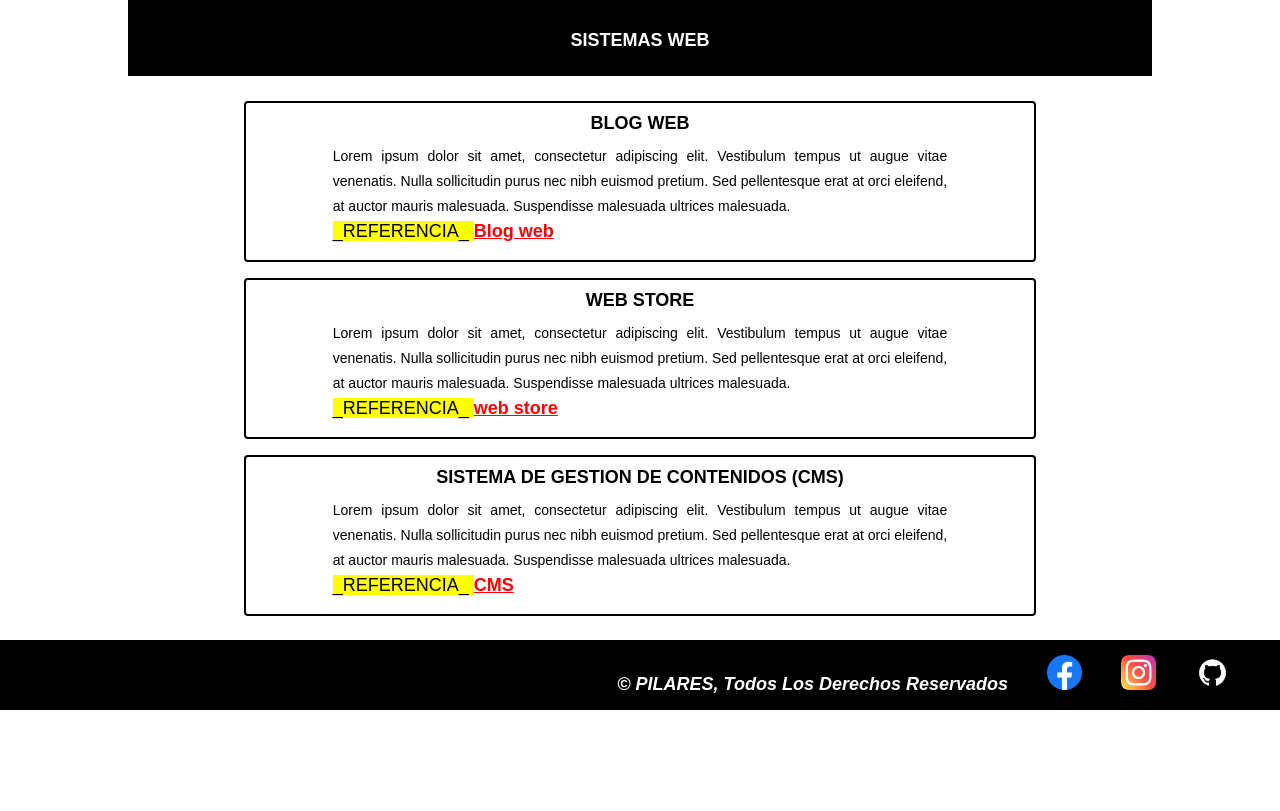
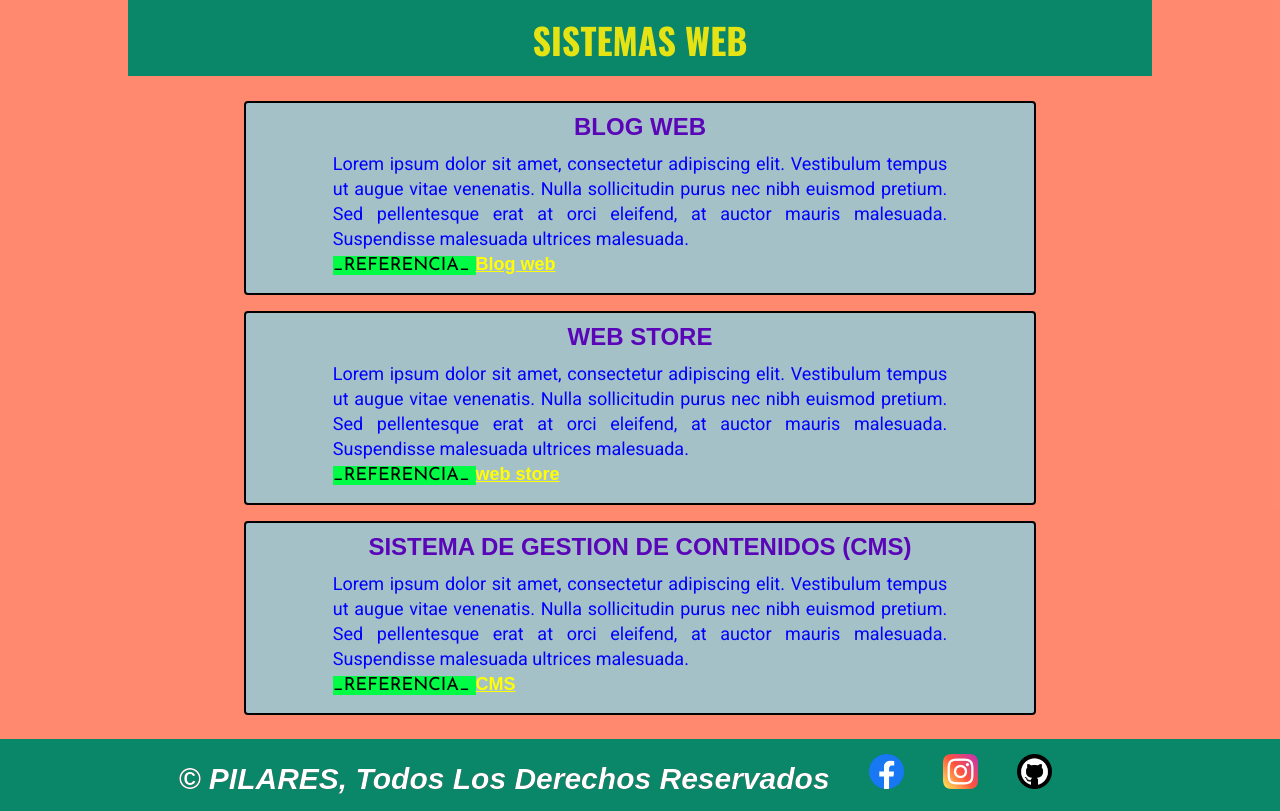
Before and after one commit to codigo-topiltzin/proyecto_web, a plain HTML site: page index.html in a window 1280 px wide. Drawn offline with nearby package versions, Linux system fonts and the light colour scheme; a web font is replaced by a local one.

Commit message:
change style.css

```diff
--- a/assets/css/style.css
+++ b/assets/css/style1.css
@@ -1,62 +1,62 @@
 /*Cambia el color de fondo de la pagina en general*/
 .content{
-    background-color: white;
+    background-color: rgba(255,88,51,0.7);
 }
 /*Cambia el color de fondo del encabezado*/
 .header__banner{
-    background-color: black;
+    background-color: rgba(10,134,104,1);
 }
 /*Cambia el tipo de letra del titulo a Oswald*/
 /*Cambia el color de la letra del titulo*/
 /*Cambia el tamaño de la letra del titulo a 36px*/
 .banner__title{
-    font-family: "Sans Serif", Arial, Sans-Serif;
-    color: white;
-    font-size: 18px;
+    font-family: "Oswald", Arial, Sans-Serif;
+    color: rgba(230,227,21,1);
+    font-size: 36px;
 }
 /*Cambia el color de fondo de los articulos*/
 .section__article{
-    background-color: white;
+    background-color: rgba(165,193,200,1);
 }
 /*Cambia el tipo de letra del titulo del articulo a Montserrat*/
 /*Cambia el color de la letra del titulo del articulo*/
 /*Cambia el tamaño de la letra del titulo del articulo 24px*/
 .article__issue{
-    font-family: "Sans Serif", Arial, Sans-Serif;
-    color: black;
-    font-size: 18px;
+    font-family: "Monserrat", Arial, Sans-Serif;
+    color: rgba(90,6,184,1);
+    font-size: 24px;
 }
 /*Cambia el tipo de letra del texto del articulo a Roboto*/
 /*Cambia el color de la letra del texto del articulo*/
 /*Cambia el tamaño de la letra del texto del articulo 18*/
 .article__text{
-    font-family: "Sans Serif",  Arial, Sans-Serif;
-    color: black;
-    font-size: 14px;
+    font-family: "Roboto",  Arial, Sans-Serif;
+    color: blue;
+    font-size: 18px;
 }
 /*Cambia el tipo de letra del texto del articulo a Josefin Sans*/
 /*Cambia el color de remarcado del texto*/
 .article__span{
-    font-family: "Sans Serif", Arial, Sans-Serif;
-    background-color: yellow;
+    font-family: "Josefin Sans", Arial, Sans-Serif;
+    background-color: rgba(0,252,69,1);
 }
 /*Cambia el tipo de letra del texto del articulo a Smooch Sans*/
 /*Cambia el color del hipervinculo*/
 .article__link{
-    font-family: "Sans Serif", Arial, Sans-Serif;
-    color: red;
+    font-family: "Smooch Sans", Arial, Sans-Serif;
+    color: yellow;
 }
 /*Cambiar el de fondo del pie de pagina*/
 /*Cambia la alineacion del texto a al centro*/
 .footer{
-    background-color: black;
-    text-align: right;
+    background-color: rgba(10,134,104,1);
+    text-align: center;
 }
 /*Cambia el tipo de letra del pie de pagina a Montserrat*/
 /*Cambia el color de la letra del pie de pagina*/
 /*Cambia el tamaño de la letra del pie de pagina a 30px*/
 .paragraph__text{
-    font-family: "Sans Serif", Arial, Sans-Serif;
+    font-family: "Monserrat", Arial, Sans-Serif;
     color: white;
-    font-size: 18px;
+    font-size: 30px;
 }
--- a/index.html
+++ b/index.html
@@ -16,7 +16,7 @@
     <!--***********************************-->
     <!-- Hojas de estilos CSS-->
     <link type="text/css" rel="stylesheet" href="assets/css/base.css">
-    <link type="text/css" rel="stylesheet" href="assets/css/style.css">
+    <link type="text/css" rel="stylesheet" href="assets/css/style1.css">
     <!--***********************************-->
     <!-- Agregar imagen de la pestaña-->
     <link type="image/png" rel="shortcute icon" href="assets/icons/desktop.png">
```
Also changed, not shown: 1 other file.
